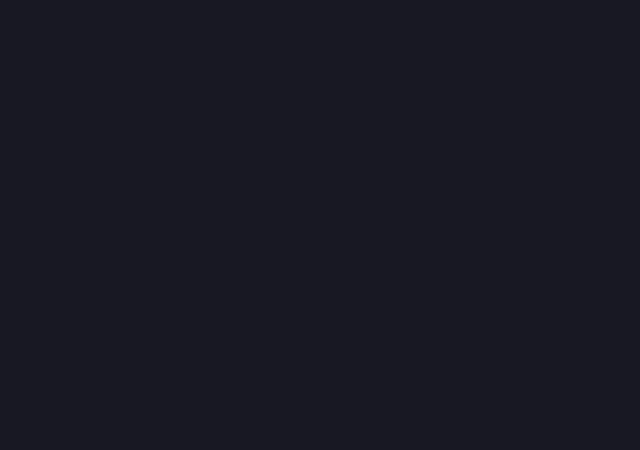
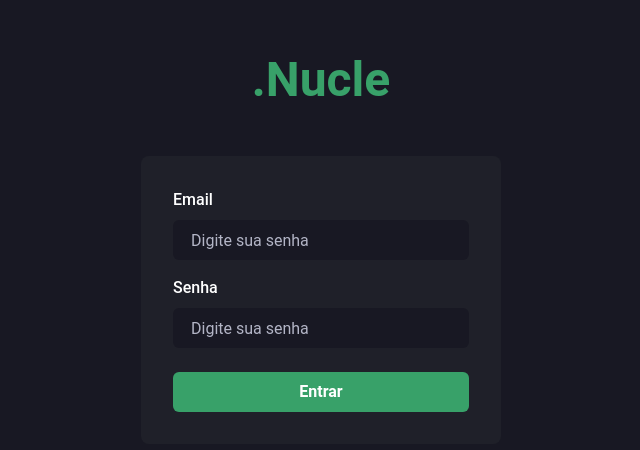
Before and after one commit to Ramiro-Rfn/nucle, a Next.js app: page / in a window 1280 px wide. Shown: the part 156-606 px from the top of the page, without its empty margins (319-959 px from the left). Built offline with nearby package versions, Linux system fonts and the light colour scheme.

Commit message:
creating sign in page

```diff
--- /dev/null
+++ b/src/components/Form/Input.tsx
@@ -0,0 +1,31 @@
+import { FormControl, FormLabel, Input as ChakraInput, InputProps as ChakraInputProps } from '@chakra-ui/react';
+
+interface InputProps extends ChakraInputProps {
+    name: string,
+    label?: string
+}
+export function Input({ name, label }: InputProps) {
+    return(
+        <FormControl>
+            {!!label && <FormLabel htmlFor={name} color='white'>{label}</FormLabel>}
+
+            <ChakraInput
+                name={name}
+                type='password'
+                id={name}
+                _placeholder={{
+                color: 'gray.200'
+                }}
+                color='gray.50'
+                placeholder='Digite sua senha'
+                focusBorderColor='green.500'
+                bgColor='gray.900'
+                variant='filled'
+                _hover={{
+                bgColor: 'gray.900'
+                }}
+                size='md'
+            />
+        </FormControl>
+    )
+}
--- a/src/pages/index.tsx
+++ b/src/pages/index.tsx
@@ -1,5 +1,6 @@
-import { Flex } from '@chakra-ui/react';
+import { Button, Flex, Stack, Text } from '@chakra-ui/react';
 import Head from 'next/head';
+import { Input } from '../components/Form/Input';
 
 export default function Home(){
 
@@ -8,8 +9,30 @@
         <Head>
            <title>Nucle | Home</title>
         </Head>
-        <Flex h='100vh' w='100vw' bg='gray.900'>
+        <Flex
+          h='100vh'
+          w='100vw'
+          align='center'
+          justify='center'
+          flexDir='column'
+        >
+          <Text color='green.500' fontSize='3rem' fontWeight='bold' mb='10'>.Nucle</Text>
 
+          <Flex
+            as='form'
+            w='100%'
+            maxW={360}
+            bg='gray.800'
+            p='8'
+            borderRadius={8}
+            flexDir='column'
+          >
+            <Stack spacing='4'>
+              <Input name='email' type='email' label='Email'/>
+              <Input name='password' type='password' label='Senha'/>
+            </Stack>
+            <Button type='submit' colorScheme='green' mt='6'>Entrar</Button>
+          </Flex>
         </Flex>
       </>
   )
```
